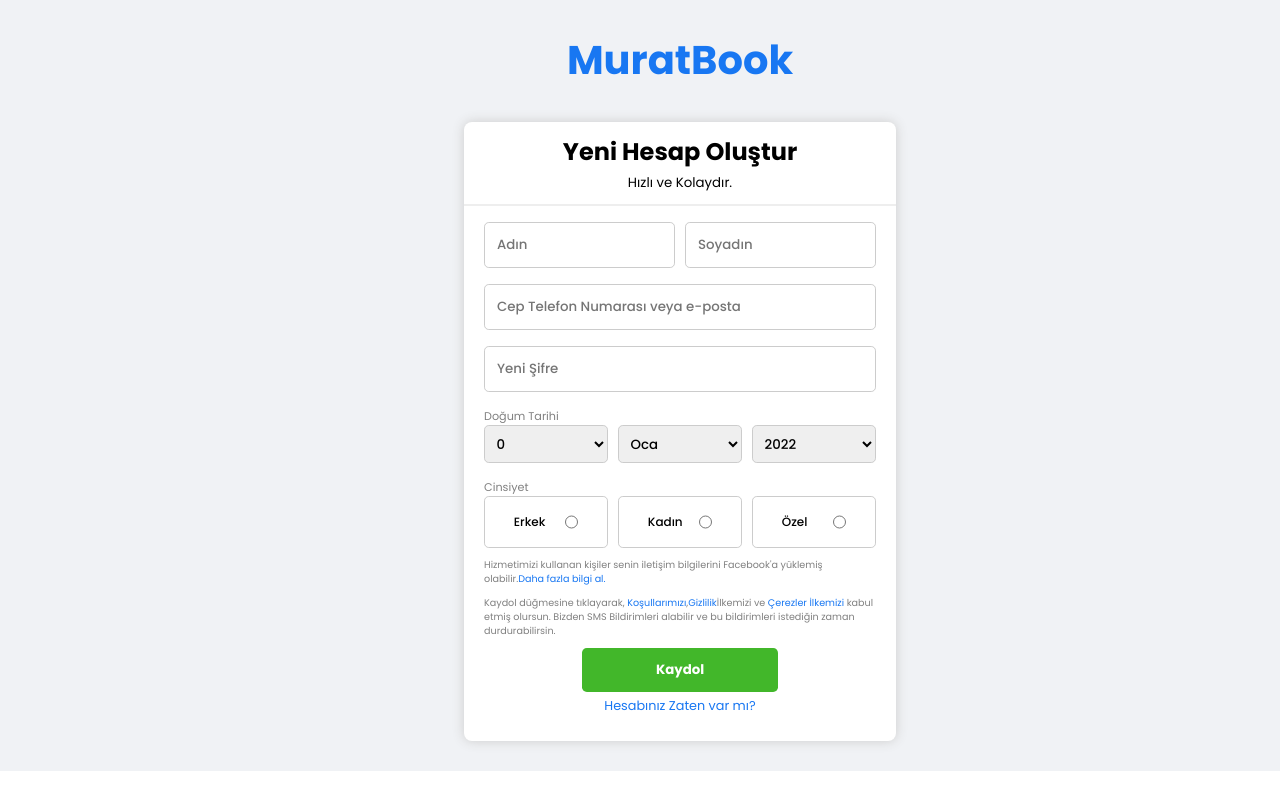
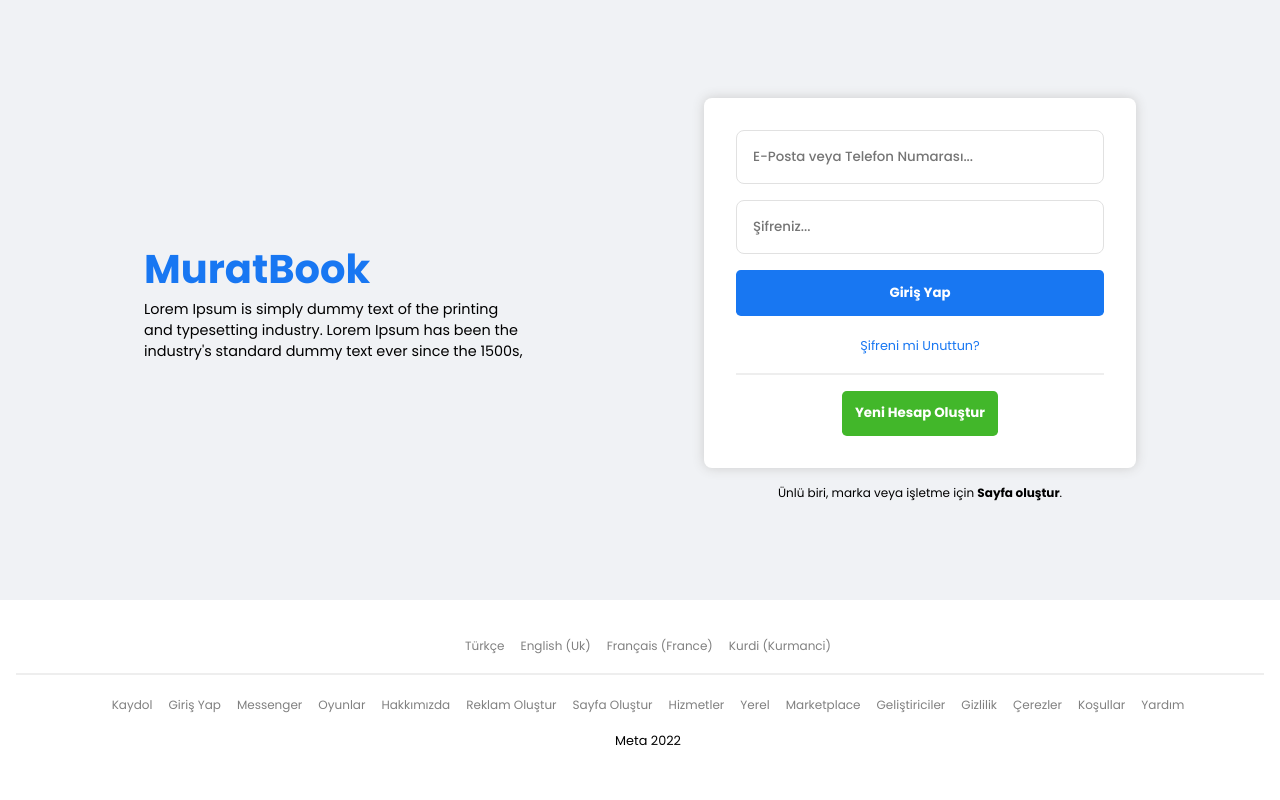
Before and after one commit to murataltinisik/react-projects, a React (Create React App) app in the folder frontend/: page / in a window 1280 px wide. Shown: the top 800 px of the page. Built offline with nearby package versions, Linux system fonts and the light colour scheme.

Commit message:
LOGIN COMPONENT EDIT

```diff
--- a/frontend/src/App.js
+++ b/frontend/src/App.js
@@ -4,7 +4,7 @@
 function App() {
   return (
     <div className="App">
-      <Register />
+      <Login />
     </div>
   );
 }
--- a/frontend/src/Components/Pages/Auth/Login.js
+++ b/frontend/src/Components/Pages/Auth/Login.js
@@ -29,11 +29,14 @@
             <div className={Scss.container}>
               <form>
                 <div className="input-group">
-                  <input placeholder="E-Posta veya Telefon Numarası..." />
+                  <input
+                    type="text"
+                    placeholder="E-Posta veya Telefon Numarası..."
+                  />
                 </div>
 
                 <div className="input-group">
-                  <input placeholder="Şifreniz..." />
+                  <input type="text" placeholder="Şifreniz..." />
                 </div>
 
                 <div className="input-group">
```
